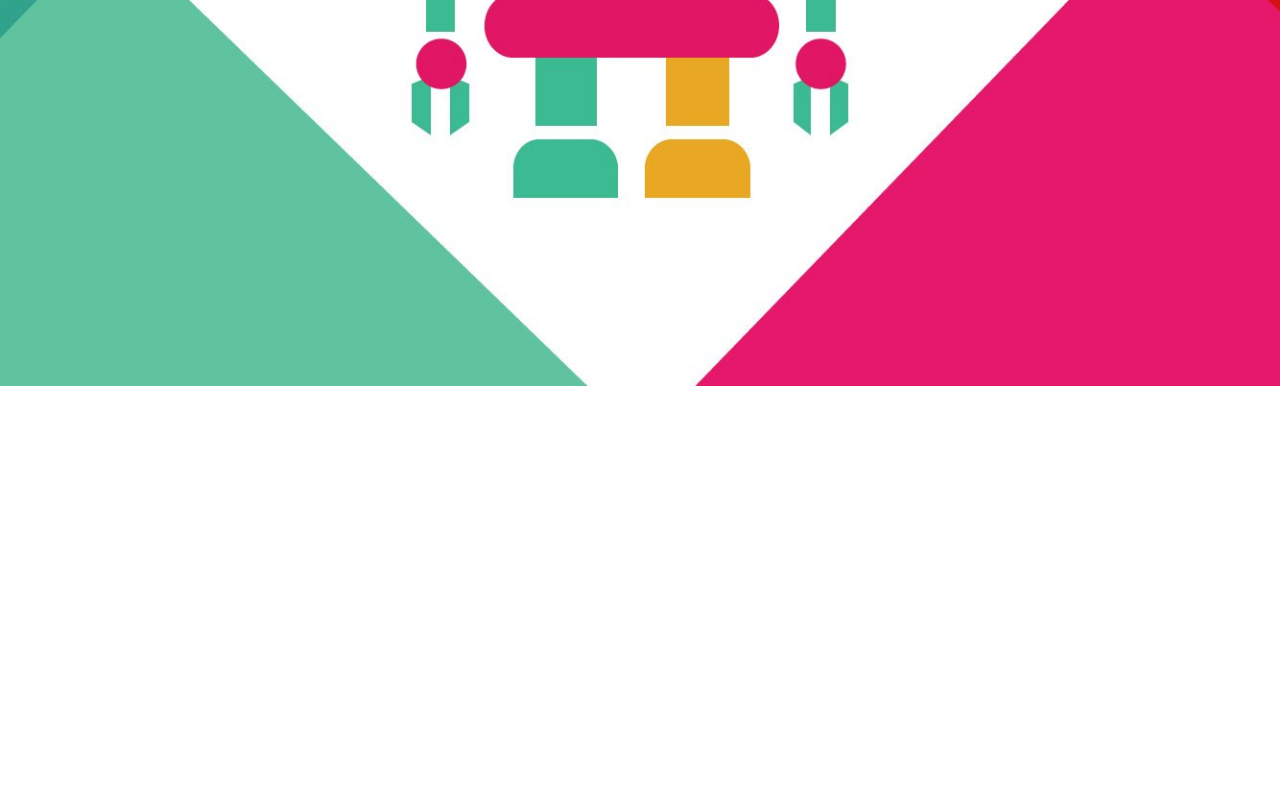
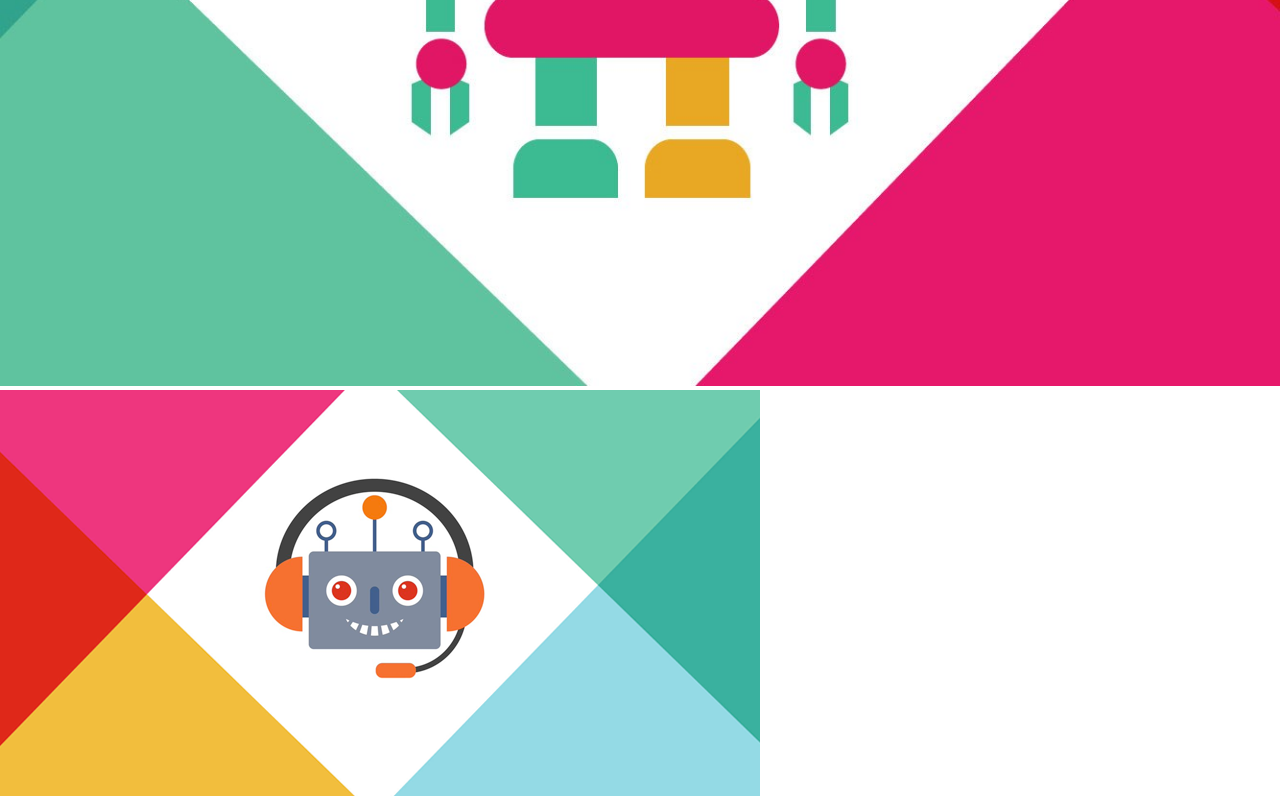
Before and after one commit to oscarhsanchez/Class1, a plain HTML site: page index.html in a window 1280 px wide. Shown: the part 695-1495 px from the top of the page. Before the commit the page ends 1103 px from the top, so only its background shows below. Drawn offline with Linux system fonts and the light colour scheme.

Commit message:
otra imagen

```diff
--- a/index.html
+++ b/index.html
@@ -24,7 +24,7 @@
   <br>
   <img src="img/slackbot-story1.jpg" alt="">
   <br>
-  <img src="img/slack-bots.jpg" alt="">
+  <img src="img/slack-bots.png" alt="">
 
 </body>
 
```
